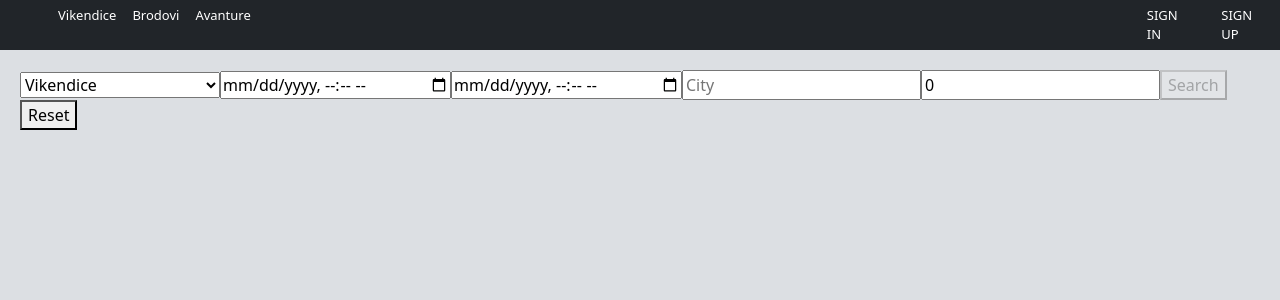
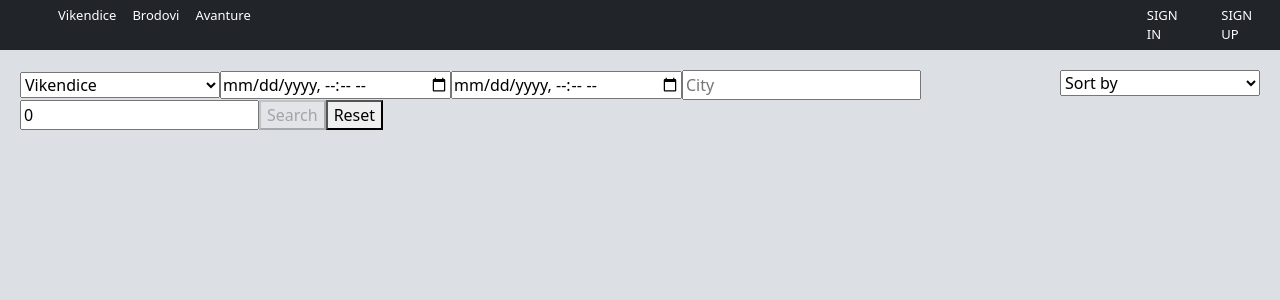
Before and after one commit to sandraTod/MRS_ISA, an Angular app in the folder frontend/: page /reservation in a window 1280 px wide. Shown: the top 300 px of the page. Built offline with nearby package versions, Linux system fonts and the light colour scheme.

Commit message:
Aded sorting by price and rating

```diff
--- a/frontend/src/app/components/reservation/reservation.component.html
+++ b/frontend/src/app/components/reservation/reservation.component.html
@@ -20,6 +20,19 @@
         <button type="submit" [disabled]="searchForm.invalid" >Search</button>
         <button (click)="reset()">Reset</button>
     </form>
+
+    <div class="filters">
+
+        <!-- SORT -->
+        <select #sortSelect (change)="onSortChange(sortSelect.value)">
+          <option value="">Sort by</option>
+          <option value="priceAsc">Price ↑</option>
+          <option value="priceDesc">Price ↓</option>
+          <option value="ratingAsc">Rating ↑</option>
+          <option value="ratingDesc">Rating ↓</option>
+        </select>
+
+      </div>
 
 </div>
 
--- a/frontend/src/app/components/reservation/reservation.component.ts
+++ b/frontend/src/app/components/reservation/reservation.component.ts
@@ -76,6 +76,28 @@ export class ReservationComponent implements OnInit {
     this.showModal = false;
   }
 
+  onSortChange(value: string) {
+
+    switch(value) {
+      case 'priceAsc':
+        this.resourceList.sort((a: any, b: any) => a.pricePerDay - b.pricePerDay);
+        break;
+      case 'priceDesc':
+        this.resourceList.sort((a: any, b: any) => b.pricePerDay - a.pricePerDay);
+        break;
+      case 'ratingAsc':
+        this.resourceList.sort((a: any, b: any) => a.avgGrade - b.avgGrade);
+        break;
+      case 'ratingDesc':
+        this.resourceList.sort((a: any, b: any) => b.avgGrade - a.avgGrade);
+        break;
+    }
+
+    this.resourceList = [...this.resourceList];
+  }
+
+
+
 
 
 }
```
Also changed, not shown: frontend/src/app/components/reservation/reservation.component.css (line endings or trailing spaces).
